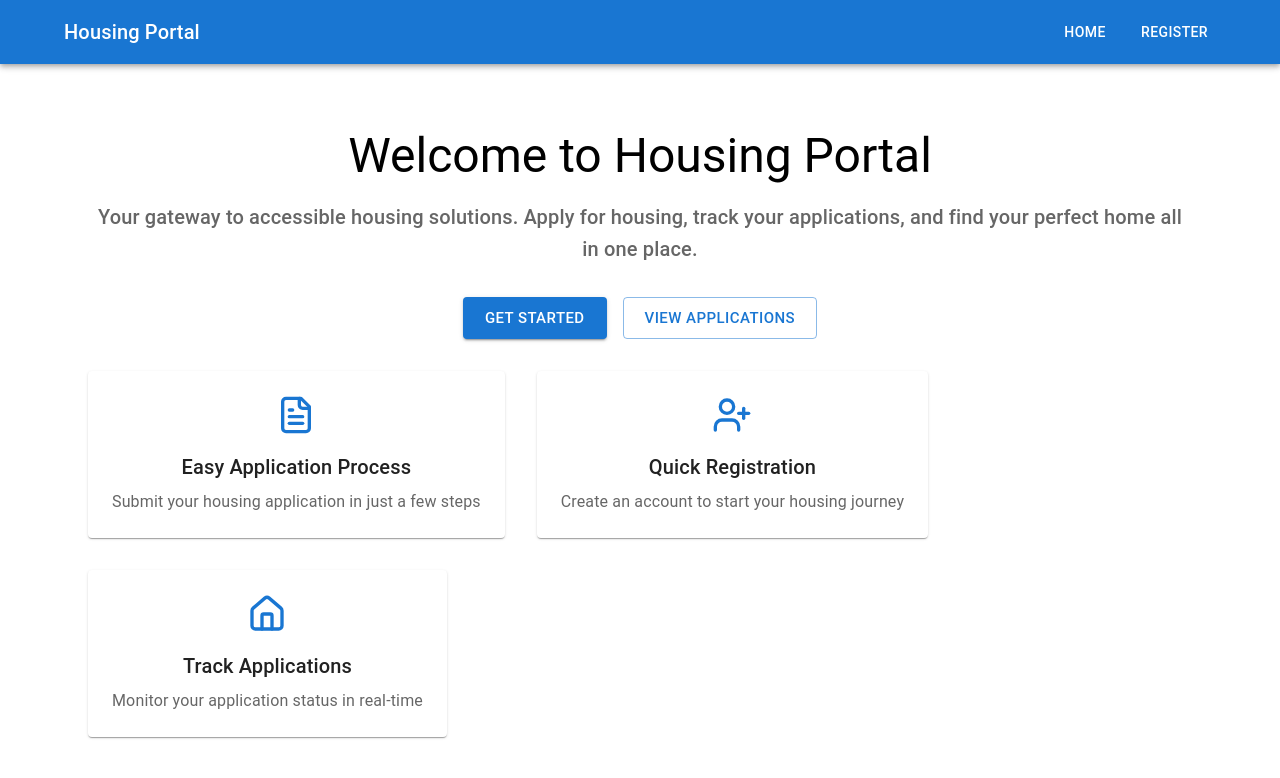
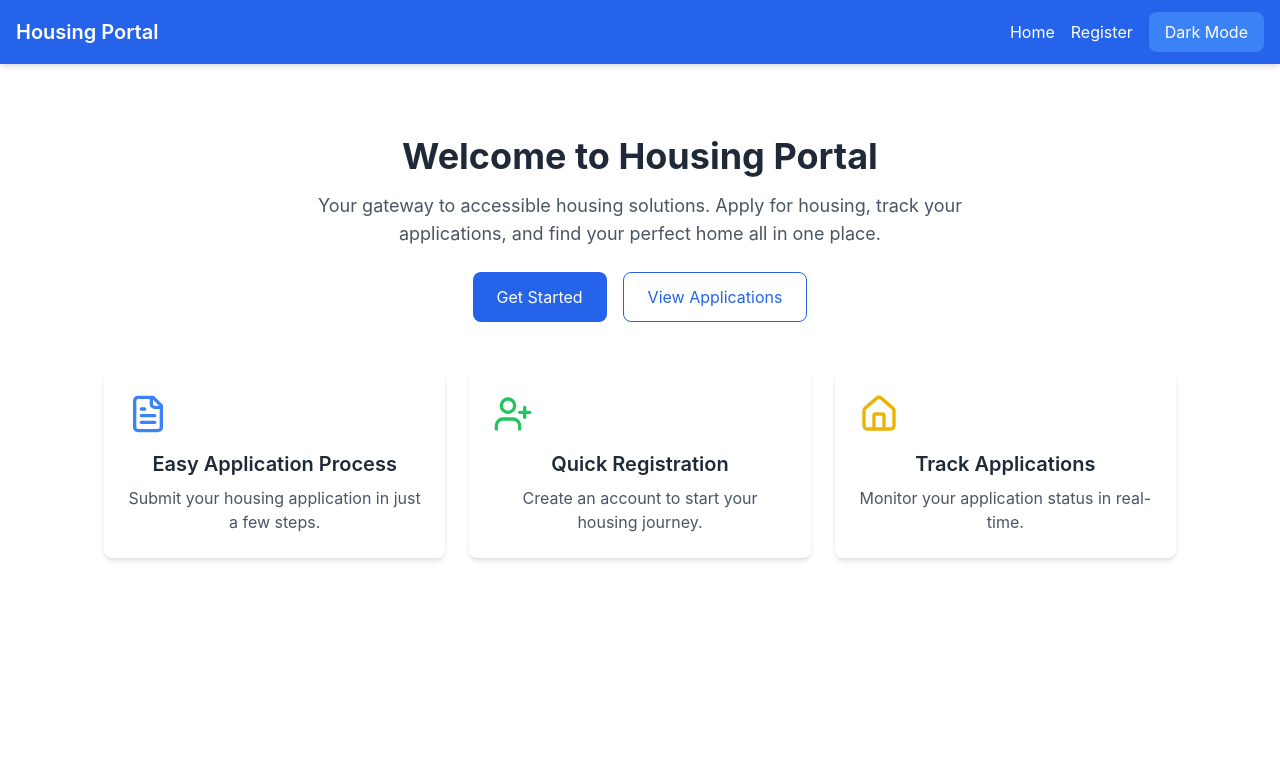
Before and after one commit to Samrudhp/SwaGhar-, a React (Create React App) app: page / in a window 1280 px wide. Shown: the top 778 px of the page. Built offline with nearby package versions, Linux system fonts and the light colour scheme.

Commit message:
"Switching theme"

```diff
--- a/src/App.js
+++ b/src/App.js
@@ -1,38 +1,36 @@
-import React from 'react';
+import React, { useState } from 'react';
 import { BrowserRouter, Routes, Route } from 'react-router-dom';
-import { ThemeProvider, createTheme } from '@mui/material';
 import Layout from './components/Layout';
 import Home from './pages/Home';
 import { AuthProvider } from './contexts/AuthContext';
 import Register from './pages/Register';
-
-
-
-const theme = createTheme({
-  palette: {
-    primary: {
-      main: '#1976d2',
-    },
-    secondary: {
-      main: '#dc004e',
-    },
-  },
-});
+import Navigation from './components/Navigation'
 
 function App() {
+  const [themeMode, setThemeMode] = useState('light');
+
+  const toggleTheme = () => {
+    setThemeMode((prevMode) => (prevMode === 'light' ? 'dark' : 'light'));
+  };
+
   return (
-    <ThemeProvider theme={theme}>
     <AuthProvider>
       <BrowserRouter>
+        <div className={`${themeMode} min-h-screen`}>
+          <div className="bg-white dark:bg-gray-900 text-gray-900 dark:text-gray-100 min-h-screen transition-all">
+            <Navigation themeMode={themeMode} toggleTheme={toggleTheme} />
             <Layout>
+              <main className="p-6">
                 <Routes>
                   <Route path="/" element={<Home />} />
                   <Route path="/register" element={<Register />} />
                 </Routes>
+              </main>
             </Layout>
+          </div>
+        </div>
       </BrowserRouter>
     </AuthProvider>
-    </ThemeProvider>
   );
 }
 
--- a/src/components/Layout.js
+++ b/src/components/Layout.js
@@ -1,10 +1,8 @@
 import { Container } from '@mui/material';
-import Navigation from './Navigation';
 
 const Layout = ({ children }) => {
     return (
         <>
-            <Navigation />
             <Container>
                 {children}
             </Container>
--- a/src/components/Navigation.js
+++ b/src/components/Navigation.js
@@ -1,120 +1,147 @@
-import React from 'react';
+import React, { useState } from 'react';
 import { Link as RouterLink } from 'react-router-dom';
-import {
-  AppBar,
-  Toolbar,
-  Button,
-  Box,
-  Typography,
-  Container,
-  IconButton,
-  Menu,
-  MenuItem
-} from '@mui/material';
 import { Menu as MenuIcon } from 'lucide-react';
 import { useAuth } from '../contexts/AuthContext';
 
-const Navigation = () => {
+const Navigation = ({ themeMode, toggleTheme }) => {
   const { user, logout } = useAuth();
-  const [anchorEl, setAnchorEl] = React.useState(null);
+  const [isMenuOpen, setIsMenuOpen] = useState(false);
 
-  const handleMenu = (event) => {
-    setAnchorEl(event.currentTarget);
+  const handleMenuToggle = () => {
+    setIsMenuOpen(!isMenuOpen);
   };
 
-  const handleClose = () => {
-    setAnchorEl(null);
+  const closeMenu = () => {
+    setIsMenuOpen(false);
   };
 
   return (
-    <AppBar position="static">
-      <Container>
-        <Toolbar disableGutters>
-          <Typography
-            variant="h6"
-            component={RouterLink}
+    <nav className="bg-blue-600 text-white shadow-md">
+      <div className="container mx-auto px-4 flex items-center justify-between h-16">
+        {/* Logo */}
+        <RouterLink
           to="/"
-            sx={{
-              flexGrow: 1,
-              textDecoration: 'none',
-              color: 'inherit',
-              display: { xs: 'none', sm: 'block' }
-            }}
+          className="text-xl font-semibold hover:text-blue-300"
         >
           Housing Portal
-          </Typography>
+        </RouterLink>
 
-          {/* Mobile Menu */}
-          <Box sx={{ display: { xs: 'flex', sm: 'none' } }}>
-            <IconButton
-              size="large"
-              edge="start"
-              color="inherit"
-              onClick={handleMenu}
+        {/* Desktop Links and Theme Toggle */}
+        <div className="hidden sm:flex items-center space-x-4">
+          <RouterLink
+            to="/"
+            className="hover:text-blue-300 transition duration-300"
           >
-              <MenuIcon />
-            </IconButton>
-            <Menu
-              anchorEl={anchorEl}
-              open={Boolean(anchorEl)}
-              onClose={handleClose}
+            Home
+          </RouterLink>
+          {!user && (
+            <RouterLink
+              to="/register"
+              className="hover:text-blue-300 transition duration-300"
             >
-              <MenuItem component={RouterLink} to="/" onClick={handleClose}>
-                Home
-              </MenuItem>
-              {!user && (
-                <MenuItem component={RouterLink} to="/register" onClick={handleClose}>
               Register
-                </MenuItem>
+            </RouterLink>
           )}
           {user && (
             <>
-                  <MenuItem component={RouterLink} to="/application" onClick={handleClose}>
+              <RouterLink
+                to="/application"
+                className="hover:text-blue-300 transition duration-300"
+              >
                 Application
-                  </MenuItem>
-                  <MenuItem onClick={() => { handleClose(); logout(); }}>
+              </RouterLink>
+              <button
+                onClick={logout}
+                className="hover:text-blue-300 transition duration-300"
+              >
                 Logout
-                  </MenuItem>
+              </button>
             </>
           )}
           {user && user.userType === 'government' && (
-                <MenuItem component={RouterLink} to="/dashboard" onClick={handleClose}>
+            <RouterLink
+              to="/dashboard"
+              className="hover:text-blue-300 transition duration-300"
+            >
               Dashboard
-                </MenuItem>
+            </RouterLink>
           )}
+          {/* Theme Toggle Button */}
+          <button
+            onClick={toggleTheme}
+            className="px-4 py-2 bg-blue-500 dark:bg-blue-700 text-white rounded-lg hover:bg-blue-600 dark:hover:bg-blue-800 transition-all"
+          >
+            {themeMode === 'light' ? 'Dark Mode' : 'Light Mode'}
+          </button>
+        </div>
 
-            </Menu>
-          </Box>
+        {/* Mobile Menu Toggle */}
+        <button
+          className="sm:hidden focus:outline-none"
+          onClick={handleMenuToggle}
+        >
+          <MenuIcon size={24} />
+        </button>
+      </div>
 
-          {/* Desktop Menu */}
-          <Box sx={{ display: { xs: 'none', sm: 'flex' }, gap: 2 }}>
-            <Button color="inherit" component={RouterLink} to="/">
+      {/* Mobile Menu */}
+      {isMenuOpen && (
+        <div className="sm:hidden bg-blue-500 shadow-md">
+          <RouterLink
+            to="/"
+            className="block px-4 py-2 hover:bg-blue-700"
+            onClick={closeMenu}
+          >
             Home
-            </Button>
+          </RouterLink>
           {!user && (
-              <Button color="inherit" component={RouterLink} to="/register">
+            <RouterLink
+              to="/register"
+              className="block px-4 py-2 hover:bg-blue-700"
+              onClick={closeMenu}
+            >
               Register
-              </Button>
+            </RouterLink>
           )}
           {user && (
             <>
-                <Button color="inherit" component={RouterLink} to="/application">
+              <RouterLink
+                to="/application"
+                className="block px-4 py-2 hover:bg-blue-700"
+                onClick={closeMenu}
+              >
                 Application
-                </Button>
-                <Button color="inherit" onClick={logout}>
+              </RouterLink>
+              <button
+                onClick={() => {
+                  closeMenu();
+                  logout();
+                }}
+                className="block px-4 py-2 text-left w-full hover:bg-blue-700"
+              >
                 Logout
-                </Button>
+              </button>
             </>
           )}
           {user && user.userType === 'government' && (
-              <Button color="inherit" component={RouterLink} to="/dashboard">
+            <RouterLink
+              to="/dashboard"
+              className="block px-4 py-2 hover:bg-blue-700"
+              onClick={closeMenu}
+            >
               Dashboard
-              </Button>
+            </RouterLink>
           )}
-          </Box>
-        </Toolbar>
-      </Container>
-    </AppBar>
+          {/* Theme Toggle Button in Mobile Menu */}
+          <button
+            onClick={toggleTheme}
+            className="block px-4 py-2 bg-blue-500 dark:bg-blue-700 text-white rounded-lg hover:bg-blue-600 dark:hover:bg-blue-800 transition-all"
+          >
+            {themeMode === 'light' ? 'Dark Mode' : 'Light Mode'}
+          </button>
+        </div>
+      )}
+    </nav>
   );
 };
 
--- a/src/index.css
+++ b/src/index.css
@@ -1,7 +1,6 @@
 @tailwind base;
 @tailwind components;
 @tailwind utilities;
-
 
 body {
   margin: 0;
--- a/src/pages/Home.js
+++ b/src/pages/Home.js
@@ -1,16 +1,7 @@
 import React from 'react';
-import {
-  Container,
-  Typography,
-  Box,
-  Button,
-  Grid2,
-  Paper
-} from '@mui/material';
+import { useNavigate } from 'react-router-dom';
 import { Home as HomeIcon, UserPlus, FileText } from 'lucide-react';
-import { useNavigate } from 'react-router-dom';
 import { useAuth } from '../contexts/AuthContext';
-
 
 const Home = () => {
   const navigate = useNavigate();
@@ -19,82 +10,69 @@ const Home = () => {
   const features = [
     {
       title: 'Easy Application Process',
-      description: 'Submit your housing application in just a few steps',
-      icon: <FileText size={40} />,
-      action: () => navigate('/application')
+      description: 'Submit your housing application in just a few steps.',
+      icon: <FileText size={40} className="text-blue-500" />,
+      action: () => navigate('/application'),
     },
     {
       title: 'Quick Registration',
-      description: 'Create an account to start your housing journey',
-      icon: <UserPlus size={40} />,
-      action: () => navigate('/register')
+      description: 'Create an account to start your housing journey.',
+      icon: <UserPlus size={40} className="text-green-500" />,
+      action: () => navigate('/register'),
     },
     {
       title: 'Track Applications',
-      description: 'Monitor your application status in real-time',
-      icon: <HomeIcon size={40} />,
-      action: () => navigate('/application')
-    }
+      description: 'Monitor your application status in real-time.',
+      icon: <HomeIcon size={40} className="text-yellow-500" />,
+      action: () => navigate('/application'),
+    },
   ];
 
   return (
-    <Container>
-      <Box sx={{ mt: 8, mb: 4 }}>
-        <Typography variant="h3" component="h1" align="center" gutterBottom>
+
+        <div className="container mx-auto px-4 py-12">
+          <header className="text-center">
+            <h1 className="text-4xl font-bold text-gray-800 dark:text-gray-200 mb-4">
               Welcome to Housing Portal
-        </Typography>
-        <Typography variant="h6" align="center" color="text.secondary" paragraph>
-          Your gateway to accessible housing solutions. Apply for housing, track your applications,
-          and find your perfect home all in one place.
-        </Typography>
-        <Box sx={{ mt: 4, display: 'flex', justifyContent: 'center' }}>
+            </h1>
+            <p className="text-lg text-gray-600 dark:text-gray-400 max-w-2xl mx-auto">
+              Your gateway to accessible housing solutions. Apply for housing, track your applications, and find your perfect home all in one place.
+            </p>
+            <div className="mt-6 flex justify-center space-x-4">
               {!user && (
-            <Button
-              variant="contained"
-              size="large"
+                <button
                   onClick={() => navigate('/register')}
-              sx={{ mr: 2 }}
+                  className="px-6 py-3 bg-blue-600 text-white rounded-lg hover:bg-blue-700 transition-all"
                 >
                   Get Started
-            </Button>
+                </button>
               )}
-          <Button
-            variant="outlined"
-            size="large"
+              <button
                 onClick={() => navigate('/application')}
+                className="px-6 py-3 border border-blue-600 text-blue-600 rounded-lg hover:bg-blue-600 hover:text-white transition-all"
               >
                 View Applications
-          </Button>
-        </Box>
-      </Box>
+              </button>
+            </div>
+          </header>
 
-      <Grid2 container spacing={4} sx={{ mt: 4 }}>
+          <div className="mt-12 grid grid-cols-1 md:grid-cols-3 gap-6">
             {features.map((feature, index) => (
-          <Grid2 item xs={12} md={4} key={index}>
-            <Paper
-              sx={{
-                p: 3,
-                height: '100%',
-                display: 'flex',
-                flexDirection: 'column',
-                alignItems: 'center',
-                cursor: 'pointer',
-                '&:hover': { transform: 'translateY(-5px)', transition: '0.3s' }
-              }}
+              <div
+                key={index}
                 onClick={feature.action}
+                className="p-6 bg-white dark:bg-gray-800 shadow-md rounded-lg text-center cursor-pointer hover:shadow-lg transform hover:translate-y-[-5px] transition-all"
               >
-              <Box sx={{ color: 'primary.main', mb: 2 }}>{feature.icon}</Box>
-              <Typography variant="h6" align="center" gutterBottom>
+                <div className="mb-4">{feature.icon}</div>
+                <h2 className="text-xl font-semibold text-gray-800 dark:text-gray-200 mb-2">
                   {feature.title}
-              </Typography>
-              <Typography align="center" color="text.secondary">
-                {feature.description}
-              </Typography>
-            </Paper>
-          </Grid2>
+                </h2>
+                <p className="text-gray-600 dark:text-gray-400">{feature.description}</p>
+              </div>
             ))}
-      </Grid2>
-    </Container>
+          </div>
+        </div>
+
   );
 };
 
--- a/tailwind.config.js
+++ b/tailwind.config.js
@@ -1,6 +1,7 @@
 /** @type {import('tailwindcss').Config} */
 module.exports = {
   content: [  "./src/**/*.{js,jsx,ts,tsx}"],
+  darkMode: 'class',
   theme: {
     extend: {},
   },
```
Lines whose indentation alone changed are shown as unchanged.
